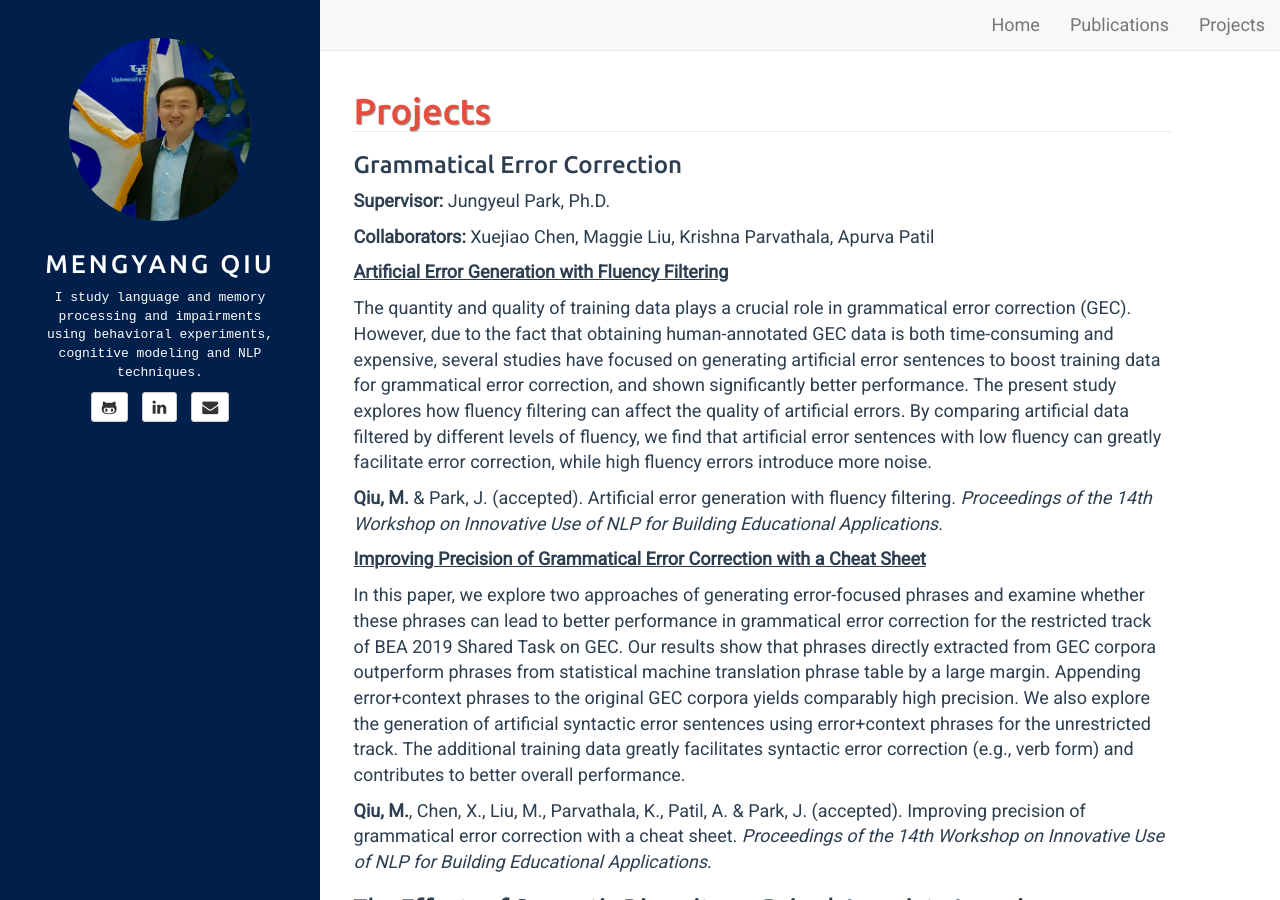
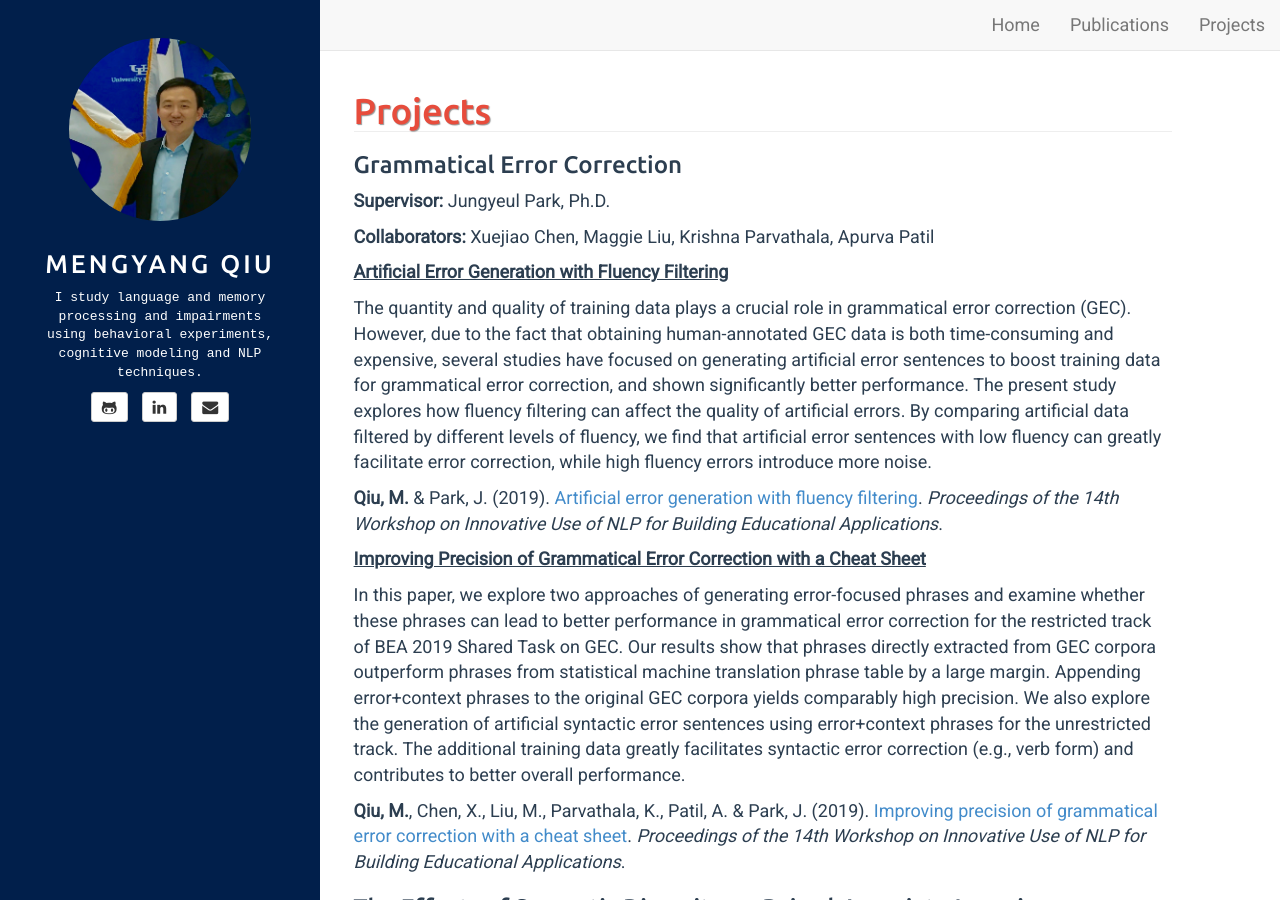
Before and after one commit to mengyangq/mengyangq.github.io, a Jekyll site: the page built from projects.html, in a window 1280 px wide and 900 px high. Built offline with Jekyll 4.4.1, drawn with Linux system fonts in a browser that asks for light colours.

Commit message:
Update projects.md

```diff
--- a/_includes/projects.md
+++ b/_includes/projects.md
@@ -9,13 +9,13 @@
 
 The quantity and quality of training data plays a crucial role in grammatical error correction (GEC). However, due to the fact that obtaining human-annotated GEC data is both time-consuming and expensive, several studies have focused on generating artificial error sentences to boost training data for grammatical error correction, and shown  significantly better performance. The present study explores how fluency filtering can affect the quality of artificial errors. By comparing artificial data filtered by different levels of fluency, we find that artificial error sentences with low fluency can greatly facilitate error correction, while high fluency errors introduce more noise.
 
-**Qiu, M.** & Park, J. (accepted). Artificial error generation with fluency filtering. *Proceedings of the 14th Workshop on Innovative Use of NLP for Building Educational Applications*.
+**Qiu, M.** & Park, J. (2019). [Artificial error generation with fluency filtering](https://www.aclweb.org/anthology/W19-4408). *Proceedings of the 14th Workshop on Innovative Use of NLP for Building Educational Applications*.
 
 <ins>**Improving Precision of Grammatical Error Correction with a Cheat Sheet**</ins>
 
 In this paper, we explore two approaches of generating error-focused phrases and examine whether these phrases can lead to better performance in grammatical error correction for the restricted track of BEA 2019 Shared Task on GEC. Our results show that phrases directly extracted from GEC corpora outperform phrases from statistical machine translation phrase table by a large margin. Appending error+context phrases to the original GEC corpora yields comparably high precision. We also explore the generation of artificial syntactic error sentences using error+context phrases for the unrestricted track. The additional training data greatly facilitates syntactic error correction (e.g., verb form) and contributes to better overall performance.
 
-**Qiu, M.**, Chen, X., Liu, M., Parvathala, K., Patil, A. & Park, J. (accepted). Improving precision of grammatical error correction with a cheat sheet. *Proceedings of the 14th Workshop on Innovative Use of NLP for Building Educational Applications*.
+**Qiu, M.**, Chen, X., Liu, M., Parvathala, K., Patil, A. & Park, J. (2019). [Improving precision of grammatical error correction with a cheat sheet](https://www.aclweb.org/anthology/W19-4408). *Proceedings of the 14th Workshop on Innovative Use of NLP for Building Educational Applications*.
 
 
 
```
